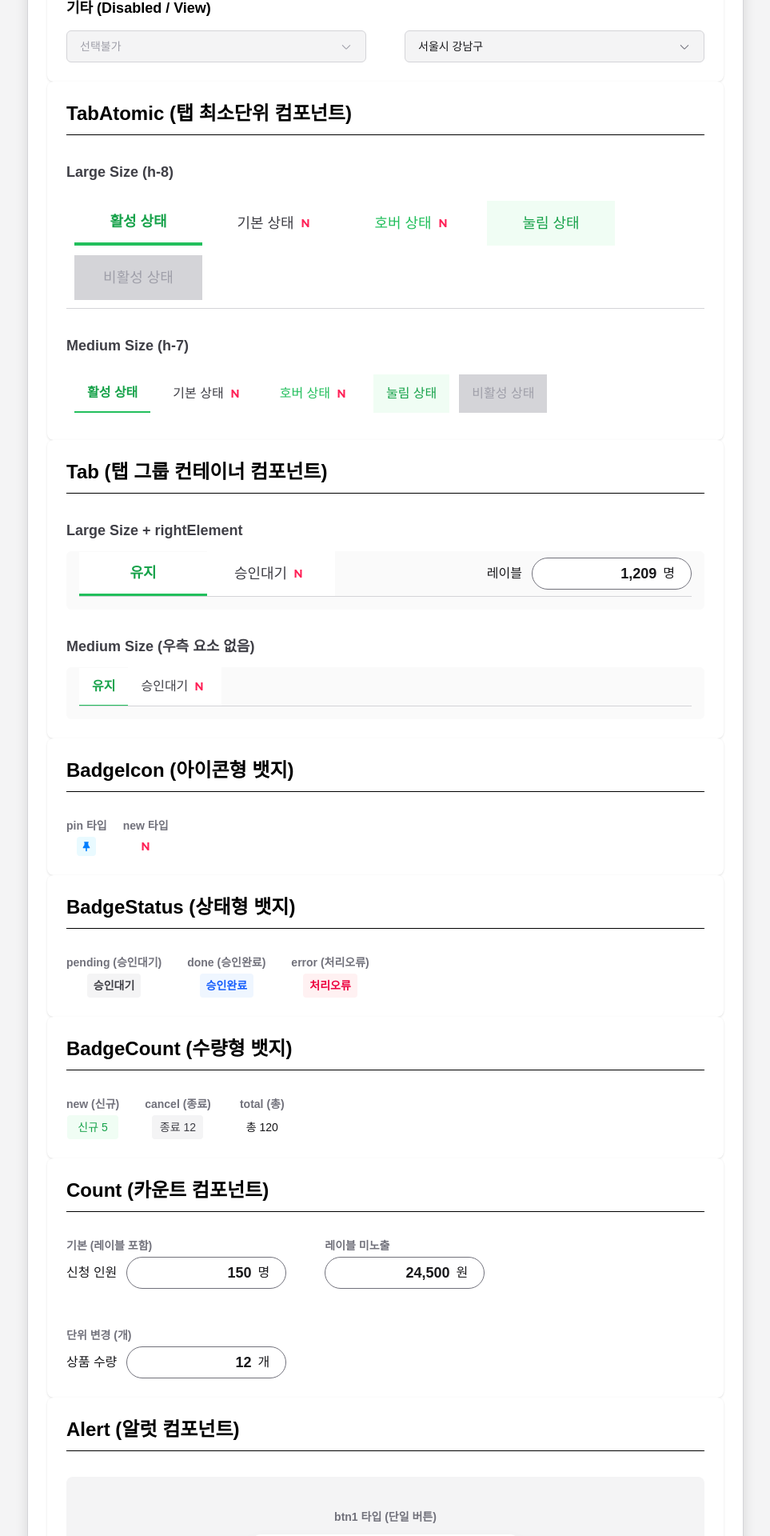
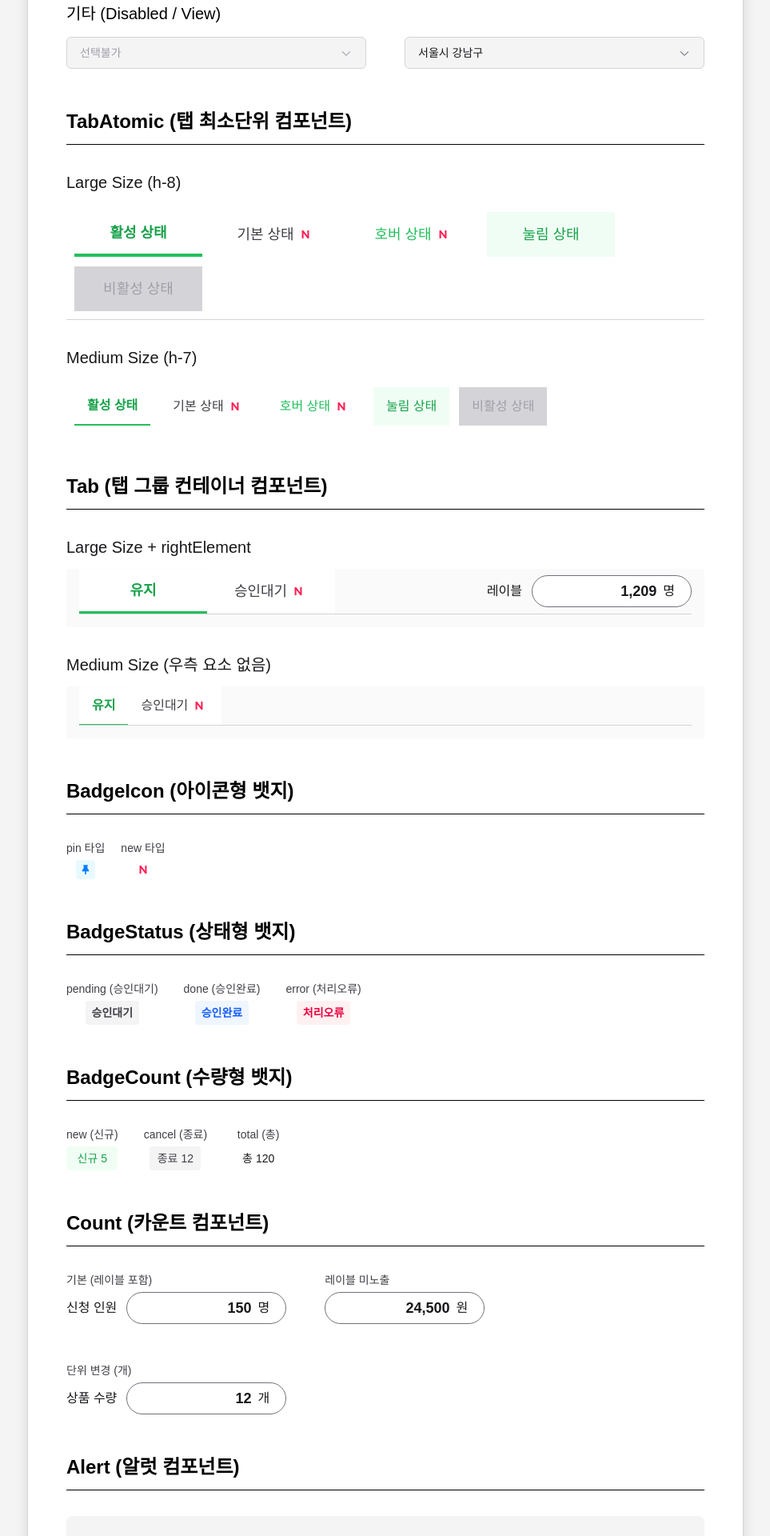
Before and after one commit to parksiin/partnercenter, a React (Vite) app: page / in a window 1280 px wide. Shown: the part 2640-4560 px from the top of the page at 80% size, without its empty margins (158-1121 px from the left). Built offline with nearby package versions, Linux system fonts and the light colour scheme.

Commit message:
Refactor: Enforce Strict Mode and Update UI

```diff
--- a/src/App.jsx
+++ b/src/App.jsx
@@ -62,8 +62,8 @@ function App() {
   const totalPages = 20;
 
   return (
-    <div className="min-h-screen bg-background-gray p-10 font-sans flex flex-col items-center gap-10">
-      <div className="w-full max-w-4xl bg-surface-white p-8 rounded-large shadow-2 border border-border-gray-light">
+    <div className="min-h-[100vh] bg-background-gray p-10 font-sans flex flex-col items-center gap-10">
+      <div className="w-[100%] max-w-[896px] bg-surface-white p-8 rounded-large shadow-2 border border-border-gray-light">
         <h1 className="text-title-l font-bold text-text-bolder mb-8 border-b border-border-gray-light pb-4">
           🎨 피그마에서 꺼내온 컴포넌트 리뷰
         </h1>
@@ -133,7 +133,7 @@ function App() {
           <h2 className="text-title-m font-bold text-text-basic mb-4">Text Buttons (ButtonTxt)</h2>
           <div className="flex flex-col gap-6">
             <div className="flex flex-wrap items-end gap-5 border-b border-border-gray-light pb-4">
-              <h3 className="w-full text-label-s text-text-subtle">Primary</h3>
+              <h3 className="w-[100%] text-label-s text-text-subtle">Primary</h3>
               <ButtonTxt type="primary" size="large" label="Large" showLeftIcon />
               <ButtonTxt type="primary" size="medium" label="Medium" showRightIcon />
               <ButtonTxt type="primary" size="small" label="Small" />
@@ -141,7 +141,7 @@ function App() {
             </div>
 
             <div className="flex flex-wrap items-end gap-5 border-b border-border-gray-light pb-4">
-              <h3 className="w-full text-label-s text-text-subtle">Secondary</h3>
+              <h3 className="w-[100%] text-label-s text-text-subtle">Secondary</h3>
               <ButtonTxt type="secondary" size="large" label="Large" showLeftIcon />
               <ButtonTxt type="secondary" size="medium" label="Medium" showRightIcon />
               <ButtonTxt type="secondary" size="small" label="Small" />
@@ -149,7 +149,7 @@ function App() {
             </div>
 
             <div className="flex flex-wrap items-end gap-5 p-4 bg-background-inverted rounded-medium">
-              <h3 className="w-full text-label-s text-text-disabled-inverted">Inverted (어두운 배경용)</h3>
+              <h3 className="w-[100%] text-label-s text-text-disabled-inverted">Inverted (어두운 배경용)</h3>
               <ButtonTxt type="inverted" size="large" label="Large" showLeftIcon />
               <ButtonTxt type="inverted" size="medium" label="Medium" showRightIcon />
               <ButtonTxt type="inverted" size="small" label="Small" />
@@ -291,12 +291,12 @@ function App() {
         </div>
 
         {/* --- SelectExcel TEST --- */}
-        <div className="w-full max-w-4xl bg-white rounded-lg shadow-sm p-8 flex flex-col gap-8">
-          <h2 className="text-2xl font-bold border-b pb-4">SelectExcel (셀렉트 엑셀)</h2>
+        <div className="w-[100%] max-w-[896px] bg-surface-white rounded-lg shadow-sm p-8 flex flex-col gap-8">
+          <h2 className="text-title-l font-bold border-b pb-4">SelectExcel (셀렉트 엑셀)</h2>
 
           <div className="grid grid-cols-2 gap-10 items-start">
             <div className="flex flex-col gap-4">
-              <h3 className="font-semibold text-lg mb-2">기본 동작 테스트</h3>
+              <h3 className="font-semibold text-title-m mb-2">기본 동작 테스트</h3>
               <SelectExcel
                 placeholder="항목을 선택하세요"
                 value={selectExcelValue}
@@ -310,14 +310,14 @@ function App() {
             </div>
 
             <div className="flex flex-col gap-4">
-              <h3 className="font-semibold text-lg mb-2">상태(States)</h3>
+              <h3 className="font-semibold text-title-m mb-2">상태(States)</h3>
               <SelectExcel state="focused" placeholder="focused option" />
               <SelectExcel state="error" alertText="값을 선택해야 합니다." placeholder="내용을 선택하세요" />
               <SelectExcel state="completed" value="선택 완료" placeholder="선택하세요" />
             </div>
 
             <div className="flex flex-col gap-4 col-span-2">
-              <h3 className="font-semibold text-lg mb-2">기타 (Disabled / View)</h3>
+              <h3 className="font-semibold text-title-m mb-2">기타 (Disabled / View)</h3>
               <div className="grid grid-cols-2 gap-10">
                 <SelectExcel state="disabled" placeholder="선택불가" />
                 <SelectExcel state="view" value="서울시 강남구" placeholder="선택불가" />
@@ -327,13 +327,13 @@ function App() {
         </div>
 
         {/* --- TabAtomic TEST --- */}
-        <div className="w-full max-w-4xl bg-white rounded-lg shadow-sm p-8 flex flex-col gap-8">
-          <h2 className="text-2xl font-bold border-b pb-4">TabAtomic (탭 최소단위 컴포넌트)</h2>
+        <div className="w-[100%] max-w-[896px] bg-surface-white rounded-lg shadow-sm p-8 flex flex-col gap-8">
+          <h2 className="text-title-l font-bold border-b pb-4">TabAtomic (탭 최소단위 컴포넌트)</h2>
 
           <div className="flex flex-col gap-8">
             {/* Large TabAtomic */}
             <div className="flex flex-col gap-4">
-              <h3 className="font-semibold text-lg text-gray-700">Large Size (h-8)</h3>
+              <h3 className="font-semibold text-title-m text-text-basic">Large Size (h-8)</h3>
               <div className="flex flex-wrap items-center gap-4 border-b border-border-gray-light bg-surface-white pb-4 p-4">
                 <TabAtomic size="large" state="active" label="활성 상태" showBadge />
                 <TabAtomic size="large" state="default" label="기본 상태" showBadge />
@@ -345,7 +345,7 @@ function App() {
 
             {/* Medium TabAtomic */}
             <div className="flex flex-col gap-4">
-              <h3 className="font-semibold text-lg text-gray-700">Medium Size (h-7)</h3>
+              <h3 className="font-semibold text-title-m text-text-basic">Medium Size (h-7)</h3>
               <div className="flex flex-wrap items-center gap-4 bg-surface-white p-4">
                 <TabAtomic size="medium" state="active" label="활성 상태" showBadge />
                 <TabAtomic size="medium" state="default" label="기본 상태" showBadge />
@@ -358,12 +358,12 @@ function App() {
         </div>
 
         {/* --- Tab Group TEST --- */}
-        <div className="w-full max-w-4xl bg-white rounded-lg shadow-sm p-8 flex flex-col gap-8">
-          <h2 className="text-2xl font-bold border-b pb-4">Tab (탭 그룹 컨테이너 컴포넌트)</h2>
+        <div className="w-[100%] max-w-[896px] bg-surface-white rounded-lg shadow-sm p-8 flex flex-col gap-8">
+          <h2 className="text-title-l font-bold border-b pb-4">Tab (탭 그룹 컨테이너 컴포넌트)</h2>
 
           <div className="flex flex-col gap-8">
             <div className="flex flex-col gap-4">
-              <h3 className="font-semibold text-lg text-gray-700">Large Size + rightElement</h3>
+              <h3 className="font-semibold text-title-m text-text-basic">Large Size + rightElement</h3>
               <div className="bg-surface-gray p-6 pt-0 rounded-md">
                 <Tab
                   size="large"
@@ -374,7 +374,7 @@ function App() {
             </div>
 
             <div className="flex flex-col gap-4">
-              <h3 className="font-semibold text-lg text-gray-700">Medium Size (우측 요소 없음)</h3>
+              <h3 className="font-semibold text-title-m text-text-basic">Medium Size (우측 요소 없음)</h3>
               <div className="bg-surface-gray p-6 pt-0 rounded-md">
                 <Tab size="medium" tabs={dummyTabsInfo} />
               </div>
@@ -383,77 +383,77 @@ function App() {
         </div>
 
         {/* --- BadgeIcon TEST --- */}
-        <div className="w-full max-w-4xl bg-white rounded-lg shadow-sm p-8 flex flex-col gap-8">
-          <h2 className="text-2xl font-bold border-b pb-4">BadgeIcon (아이콘형 뱃지)</h2>
+        <div className="w-[100%] max-w-[896px] bg-surface-white rounded-lg shadow-sm p-8 flex flex-col gap-8">
+          <h2 className="text-title-l font-bold border-b pb-4">BadgeIcon (아이콘형 뱃지)</h2>
 
           <div className="flex items-center gap-6">
             <div className="flex flex-col items-center gap-2">
-              <span className="text-sm font-semibold text-gray-500">pin 타입</span>
+              <span className="text-label-s font-semibold text-text-subtle">pin 타입</span>
               <BadgeIcon type="pin" />
             </div>
             <div className="flex flex-col items-center gap-2">
-              <span className="text-sm font-semibold text-gray-500">new 타입</span>
+              <span className="text-label-s font-semibold text-text-subtle">new 타입</span>
               <BadgeIcon type="new" />
             </div>
           </div>
         </div>
 
         {/* --- BadgeStatus TEST --- */}
-        <div className="w-full max-w-4xl bg-white rounded-lg shadow-sm p-8 flex flex-col gap-8">
-          <h2 className="text-2xl font-bold border-b pb-4">BadgeStatus (상태형 뱃지)</h2>
+        <div className="w-[100%] max-w-[896px] bg-surface-white rounded-lg shadow-sm p-8 flex flex-col gap-8">
+          <h2 className="text-title-l font-bold border-b pb-4">BadgeStatus (상태형 뱃지)</h2>
 
           <div className="flex items-center gap-8">
             <div className="flex flex-col items-center gap-2">
-              <span className="text-sm font-semibold text-gray-500">pending (승인대기)</span>
+              <span className="text-label-s font-semibold text-text-subtle">pending (승인대기)</span>
               <BadgeStatus state="pending" />
             </div>
             <div className="flex flex-col items-center gap-2">
-              <span className="text-sm font-semibold text-gray-500">done (승인완료)</span>
+              <span className="text-label-s font-semibold text-text-subtle">done (승인완료)</span>
               <BadgeStatus state="done" />
             </div>
             <div className="flex flex-col items-center gap-2">
-              <span className="text-sm font-semibold text-gray-500">error (처리오류)</span>
+              <span className="text-label-s font-semibold text-text-subtle">error (처리오류)</span>
               <BadgeStatus state="error" />
             </div>
           </div>
         </div>
 
         {/* --- BadgeCount TEST --- */}
-        <div className="w-full max-w-4xl bg-white rounded-lg shadow-sm p-8 flex flex-col gap-8">
-          <h2 className="text-2xl font-bold border-b pb-4">BadgeCount (수량형 뱃지)</h2>
+        <div className="w-[100%] max-w-[896px] bg-surface-white rounded-lg shadow-sm p-8 flex flex-col gap-8">
+          <h2 className="text-title-l font-bold border-b pb-4">BadgeCount (수량형 뱃지)</h2>
 
           <div className="flex items-center gap-8">
             <div className="flex flex-col items-center gap-2">
-              <span className="text-sm font-semibold text-gray-500">new (신규)</span>
+              <span className="text-label-s font-semibold text-text-subtle">new (신규)</span>
               <BadgeCount state="new" count={5} />
             </div>
             <div className="flex flex-col items-center gap-2">
-              <span className="text-sm font-semibold text-gray-500">cancel (종료)</span>
+              <span className="text-label-s font-semibold text-text-subtle">cancel (종료)</span>
               <BadgeCount state="cancel" count={12} />
             </div>
             <div className="flex flex-col items-center gap-2">
-              <span className="text-sm font-semibold text-gray-500">total (총)</span>
+              <span className="text-label-s font-semibold text-text-subtle">total (총)</span>
               <BadgeCount state="total" count={120} />
             </div>
           </div>
         </div>
 
         {/* --- Count TEST --- */}
-        <div className="w-full max-w-4xl bg-white rounded-lg shadow-sm p-8 flex flex-col gap-8">
-          <h2 className="text-2xl font-bold border-b pb-4">Count (카운트 컴포넌트)</h2>
+        <div className="w-[100%] max-w-[896px] bg-surface-white rounded-lg shadow-sm p-8 flex flex-col gap-8">
+          <h2 className="text-title-l font-bold border-b pb-4">Count (카운트 컴포넌트)</h2>
 
           <div className="flex flex-col gap-6">
             <div className="flex flex-wrap items-center gap-10">
               <div className="flex flex-col gap-2">
-                <span className="text-sm font-semibold text-gray-500">기본 (레이블 포함)</span>
+                <span className="text-label-s font-semibold text-text-subtle">기본 (레이블 포함)</span>
                 <Count label="신청 인원" value={150} />
               </div>
               <div className="flex flex-col gap-2">
-                <span className="text-sm font-semibold text-gray-500">레이블 미노출</span>
+                <span className="text-label-s font-semibold text-text-subtle">레이블 미노출</span>
                 <Count showLabel={false} value={24500} unit="원" />
               </div>
               <div className="flex flex-col gap-2">
-                <span className="text-sm font-semibold text-gray-500">단위 변경 (개)</span>
+                <span className="text-label-s font-semibold text-text-subtle">단위 변경 (개)</span>
                 <Count label="상품 수량" value={12} unit="개" />
               </div>
             </div>
@@ -461,12 +461,12 @@ function App() {
         </div>
 
         {/* --- Alert TEST --- */}
-        <div className="w-full max-w-4xl bg-surface-white rounded-lg shadow-sm p-8 flex flex-col gap-8">
-          <h2 className="text-2xl font-bold border-b pb-4">Alert (알럿 컴포넌트)</h2>
+        <div className="w-[100%] max-w-[896px] bg-surface-white rounded-lg shadow-sm p-8 flex flex-col gap-8">
+          <h2 className="text-title-l font-bold border-b pb-4">Alert (알럿 컴포넌트)</h2>
 
           <div className="flex flex-wrap gap-10 bg-background-gray p-10 rounded-medium justify-center">
             <div className="flex flex-col gap-4 items-center">
-              <span className="text-sm font-semibold text-gray-500">btn1 타입 (단일 버튼)</span>
+              <span className="text-label-s font-semibold text-text-subtle">btn1 타입 (단일 버튼)</span>
               <Alert
                 title="등록 완료"
                 text="정보가 정상적으로 등록되었습니다."
@@ -476,7 +476,7 @@ function App() {
             </div>
 
             <div className="flex flex-col gap-4 items-center">
-              <span className="text-sm font-semibold text-gray-500">btn2 타입 (이중 버튼)</span>
+              <span className="text-label-s font-semibold text-text-subtle">btn2 타입 (이중 버튼)</span>
               <Alert
                 title="삭제하시겠습니까?"
                 text="삭제된 데이터는 복구할 수 없습니다."
@@ -491,8 +491,8 @@ function App() {
         </div>
 
         {/* --- Toast TEST --- */}
-        <div className="w-full max-w-4xl bg-surface-white rounded-lg shadow-sm p-8 flex flex-col gap-8">
-          <h2 className="text-2xl font-bold border-b pb-4">Toast (토스트 컴포넌트)</h2>
+        <div className="w-[100%] max-w-[896px] bg-surface-white rounded-lg shadow-sm p-8 flex flex-col gap-8">
+          <h2 className="text-title-l font-bold border-b pb-4">Toast (토스트 컴포넌트)</h2>
 
           <div className="flex flex-col gap-6 items-center">
             <div className="flex gap-4">
@@ -510,12 +510,12 @@ function App() {
               />
             </div>
 
-            <p className="text-sm text-gray-500">
+            <p className="text-label-s text-text-subtle">
               * 일반 토스트는 4초 후 자동으로 사라집니다.<br/>
               * 되돌리기 토스트는 8초 후 사라지며, 마우스 호버 시 타이머가 멈춥니다.
             </p>
 
-            <div className="relative w-full h-24 bg-background-gray rounded-medium flex items-center justify-center">
+            <div className="relative w-[100%] h-24 bg-background-gray rounded-medium flex items-center justify-center">
               {toast.visible && (
                 <Toast
                   message={toast.message}
@@ -530,8 +530,8 @@ function App() {
         </div>
 
         {/* --- Pagination TEST --- */}
-        <div className="w-full max-w-4xl bg-surface-white rounded-lg shadow-sm p-8 flex flex-col gap-8">
-          <h2 className="text-2xl font-bold border-b pb-4">Pagination (페이지네이션)</h2>
+        <div className="w-[100%] max-w-[896px] bg-surface-white rounded-lg shadow-sm p-8 flex flex-col gap-8">
+          <h2 className="text-title-l font-bold border-b pb-4">Pagination (페이지네이션)</h2>
 
           <div className="flex flex-col gap-10 items-center py-10">
             <div className="flex flex-col gap-4 items-center">
@@ -552,15 +552,15 @@ function App() {
               />
             </div>
 
-            <div className="p-4 bg-background-gray rounded-small text-body-s text-gray-500">
+            <div className="p-4 bg-background-gray rounded-small text-body-s text-text-subtle">
               현재 선택된 페이지: <span className="font-bold text-text-primary">{currentPage}</span> / {totalPages}
             </div>
           </div>
         </div>
 
         {/* --- LNB Atomic TEST --- */}
-        <div className="w-full max-w-4xl bg-surface-white rounded-lg shadow-sm p-8 flex flex-col gap-8">
-          <h2 className="text-2xl font-bold border-b pb-4">LNB Atomic (LNB 메뉴 아이템)</h2>
+        <div className="w-[100%] max-w-[896px] bg-surface-white rounded-lg shadow-sm p-8 flex flex-col gap-8">
+          <h2 className="text-title-l font-bold border-b pb-4">LNB Atomic (LNB 메뉴 아이템)</h2>
 
           <div className="grid grid-cols-4 gap-4 bg-background-gray p-6 rounded-medium">
             <div className="text-label-s text-text-gray-medium text-center self-center">TYPE / STATE</div>
@@ -601,8 +601,8 @@ function App() {
         </div>
 
         {/* --- LNB Layout TEST --- */}
-        <div className="w-full max-w-4xl bg-surface-white rounded-lg shadow-sm p-8 flex flex-col gap-8">
-          <h2 className="text-2xl font-bold border-b pb-4">LNB (메가 메뉴 사이드바)</h2>
+        <div className="w-[100%] max-w-[896px] bg-surface-white rounded-lg shadow-sm p-8 flex flex-col gap-8">
+          <h2 className="text-title-l font-bold border-b pb-4">LNB (메가 메뉴 사이드바)</h2>
           <p className="text-text-subtle">상단 패딩(pt-6, 16px) 변수가 적용된 통합 사이드바입니다. 메뉴를 클릭하여 상태 전환을 테스트해보세요.</p>
 
           <div className="flex gap-10 bg-background-gray p-6 rounded-medium min-h-[500px]">
@@ -616,27 +616,27 @@ function App() {
             {/* 콘텐츠 영역 더미 */}
             <div className="flex-1 bg-surface-white rounded-small p-8 flex flex-col gap-4">
               <h3 className="text-title-m-b">현재 활성화된 메뉴: {lnbActiveType}</h3>
-              <div className="w-full h-4 bg-background-gray rounded-max" />
-              <div className="w-3/4 h-4 bg-background-gray rounded-max" />
-              <div className="w-1/2 h-4 bg-background-gray rounded-max" />
+              <div className="w-[100%] h-4 bg-background-gray rounded-max" />
+              <div className="w-[75%] h-4 bg-background-gray rounded-max" />
+              <div className="w-[50%] h-4 bg-background-gray rounded-max" />
             </div>
           </div>
         </div>
 
         {/* --- Checkbox TEST --- */}
-        <div className="w-full max-w-4xl bg-white rounded-lg shadow-sm p-8 flex flex-col gap-8">
-          <h2 className="text-2xl font-bold border-b pb-4">Checkbox (체크박스)</h2>
+        <div className="w-[100%] max-w-[896px] bg-surface-white rounded-lg shadow-sm p-8 flex flex-col gap-8">
+          <h2 className="text-title-l font-bold border-b pb-4">Checkbox (체크박스)</h2>
 
           <div className="flex flex-col gap-6">
             <div className="flex items-center gap-10">
               <div className="flex flex-col gap-3">
-                <span className="text-sm font-semibold text-gray-400">기본 상태</span>
+                <span className="text-label-s font-semibold text-text-disabled">기본 상태</span>
                 <Checkbox label="미체크" checked={check1} onChange={setCheck1} />
                 <Checkbox label="체크됨" checked={check2} onChange={setCheck2} />
               </div>
 
               <div className="flex flex-col gap-3">
-                <span className="text-sm font-semibold text-gray-400">비활성화 상태</span>
+                <span className="text-label-s font-semibold text-text-disabled">비활성화 상태</span>
                 <Checkbox label="비활성 미체크" checked={false} disabled />
                 <Checkbox label="비활성 체크됨" checked={true} disabled />
               </div>
@@ -645,8 +645,8 @@ function App() {
         </div>
 
         {/* --- Modal TEST --- */}
-        <div className="w-full max-w-4xl bg-white rounded-lg shadow-sm p-8 flex flex-col gap-8">
-          <h2 className="text-2xl font-bold border-b pb-4">Modal (모달 컴포넌트)</h2>
+        <div className="w-[100%] max-w-[896px] bg-surface-white rounded-lg shadow-sm p-8 flex flex-col gap-8">
+          <h2 className="text-title-l font-bold border-b pb-4">Modal (모달 컴포넌트)</h2>
 
           <div className="flex flex-wrap gap-4">
             <Button label="1컬럼 모달 열기" onClick={() => openModal('1column')} />
--- a/tailwind.config.js
+++ b/tailwind.config.js
@@ -4,7 +4,6 @@ export default {
     "./src/**/*.{js,jsx,ts,tsx}",
   ],
   theme: {
-    extend: {
       fontFamily: {
         sans: ['var(--font-family-base)', 'sans-serif'],
       },
@@ -338,7 +337,6 @@ export default {
           white0: 'var(--color-alpha-white0)',
         }
       }
-    },
   },
   plugins: [],
 }
```
